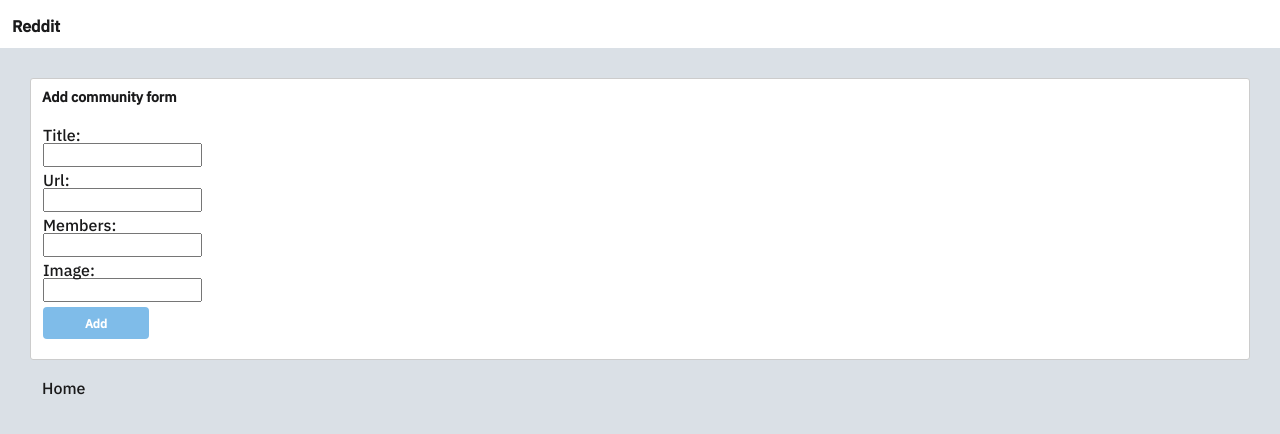
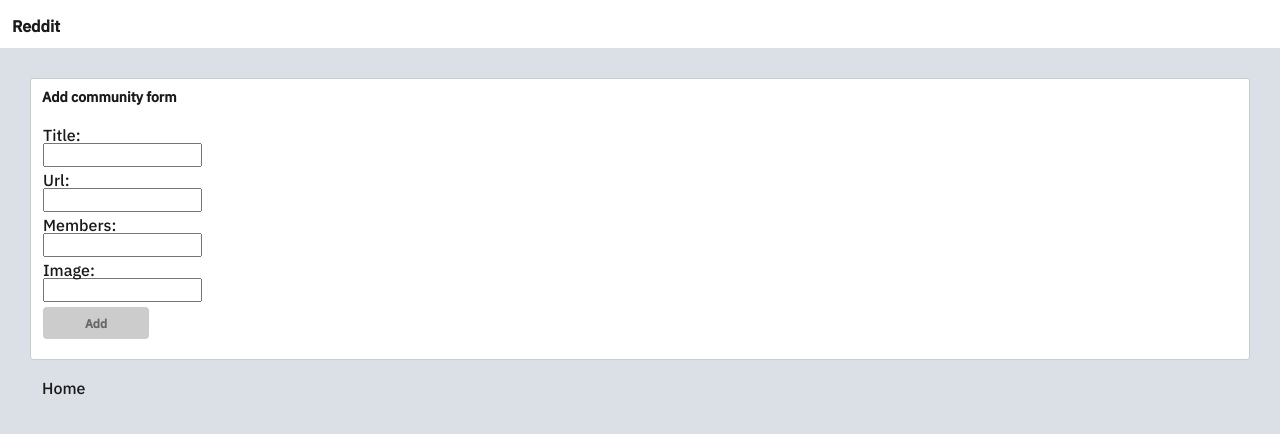
Before and after one commit to evdokiab/reddit, a Next.js app: page /addCommunity in a window 1280 px wide. Shown: the top 434 px of the page. Built offline with nearby package versions, Linux system fonts and the light colour scheme.

Commit message:
button style changed

```diff
--- a/components/button/Button.styles.ts
+++ b/components/button/Button.styles.ts
@@ -15,7 +15,8 @@
   text-align: center;
   cursor: pointer;
   :disabled {
-    background-color: #7fbce9;
+    background-color: #cccccc;
+    color: #666666;
     cursor: not-allowed;
   }
 `;
```
